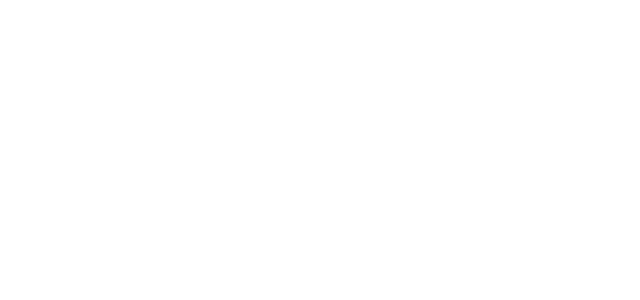
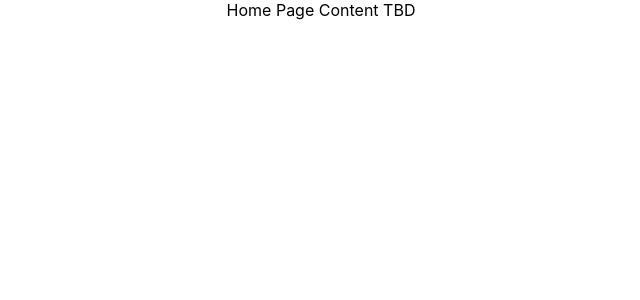
Before and after one commit to ericahagle/mod4-take-home-challenge, a React (Create React App) app: page / in a window 1280 px wide. Shown: the top 300 px of the page, without its empty margins (319-959 px from the left). Built offline with nearby package versions, Linux system fonts and the light colour scheme.

Commit message:
feat: Implement react router

```diff
--- a/src/components/App/App.jsx
+++ b/src/components/App/App.jsx
@@ -1,10 +1,15 @@
+import { BrowserRouter as Router, Routes, Route } from 'react-router-dom';
 import './App.css';
+import Home from '../Home/Home';
 
 function App() {
   return (
-    <div className="App">
-
-    </div>
+    <main className="App">
+      <Routes>
+        <Route path='/' element={<Home />} />
+        {/* <Route path='/somepath/:prop' element={anotherElement} /> */}
+	    </Routes>
+    </main>
   );
 }
 
--- a/src/components/Home/Home.jsx
+++ b/src/components/Home/Home.jsx
@@ -0,0 +1,9 @@
+const Home = () => {
+  return (
+    <div>
+      Home Page Content TBD
+    </div>
+  );
+};
+
+export default Home;
--- a/src/index.js
+++ b/src/index.js
@@ -1,14 +1,17 @@
 import React from 'react';
 import ReactDOM from 'react-dom/client';
+import { BrowserRouter } from 'react-router-dom';
 import reportWebVitals from './reportWebVitals';
 import './index.css';
 import App from './components/App/App';
 
 const root = ReactDOM.createRoot(document.getElementById('root'));
 root.render(
-  <React.StrictMode>
-    <App />
-  </React.StrictMode>
+  <BrowserRouter>
+    <React.StrictMode>
+      <App />
+    </React.StrictMode>
+  </BrowserRouter>
 );
 
 // If you want to start measuring performance in your app, pass a function
```
